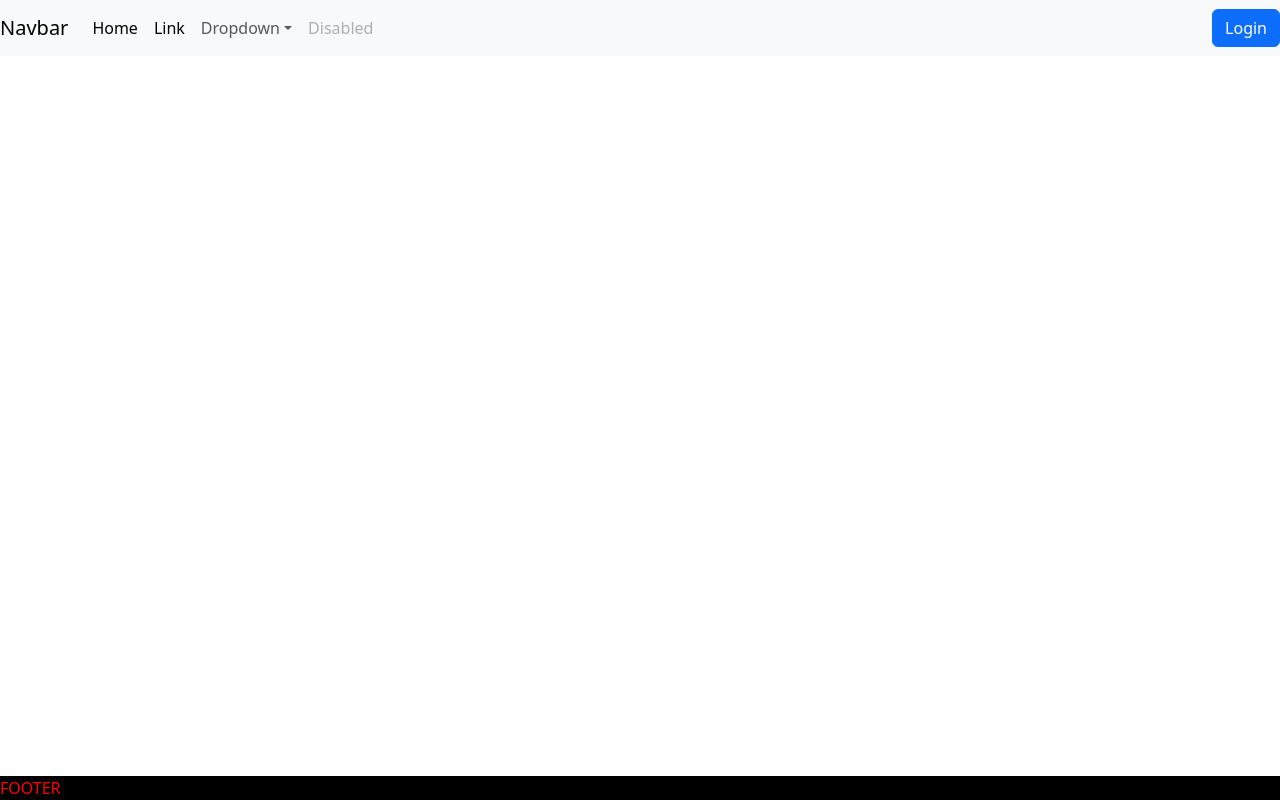
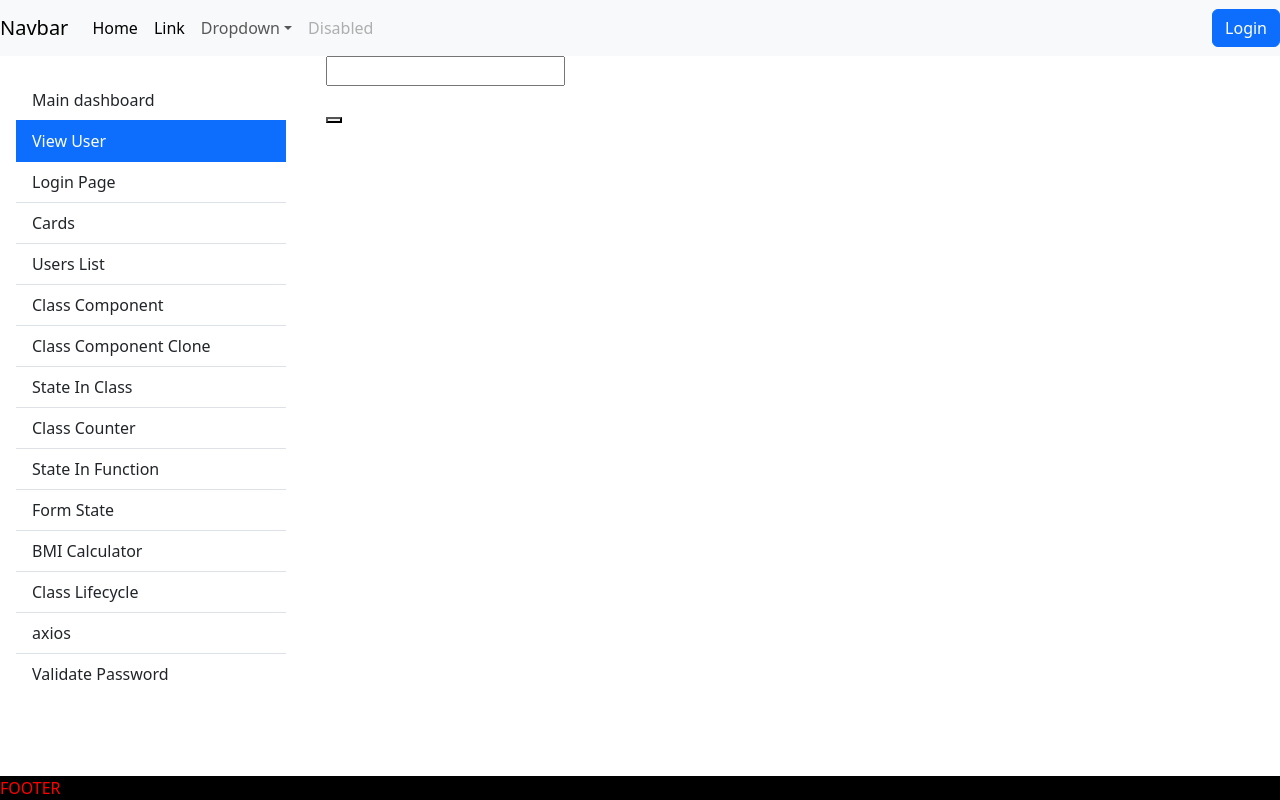
Before and after one commit to jincypjose/MyReact, a React (Create React App) app: page /drawer/validate in a window 1280 px wide. Built offline with nearby package versions, Linux system fonts and the light colour scheme.

Commit message:
added validate component and modified axios for POST

```diff
--- a/src/components/Axios/Axios.js
+++ b/src/components/Axios/Axios.js
@@ -1,8 +1,10 @@
  import React, {useEffect, useState} from "react"
  import axios from "axios"
+ const initial={name:"",email:""}
 
  export default function AxiosComponent(){
     const [users, setUsers] = useState([])
+    const[data,setData]=useState({name:"",email:""})
 
     useEffect(() => {
         fetchData()
@@ -18,16 +20,44 @@
             console.log(error)
         });
     }
+    const handleChange=(e)=>{
+       const names=e.target.name
+       const values=e.target.value
+        setData({...data,[names]:values})
+        console.log(data)
+    }
+
+    const dataSubmit=(e)=>{
+        e.preventDefault()
+        axios.post("https://jsonplaceholder.typicode.com/users",data)
+        .then((response) => {
+            console.log(response.data)
+            if(response.data!=""){
+                alert("data insert successfully")
+            }
+        })
+        .catch((error) => {
+            console.log(error)
+        });
+    }
 
     return (
         <>
-        <h3>this is how axios work</h3>
+        <h3>this is how axios work in GET Method</h3>
         {users.map(user =>(
             <ul key={user.name}>
                 <li >{user.name}</li>
                 <li >{user.address.city}</li>
             </ul>
         ))}
+         <h3>this is how axios work in POST Method</h3>
+         <form onSubmit={(e)=>dataSubmit(e)}>
+            <label>Name :</label>
+            <input type="text" name="name" onChange={(e)=>handleChange(e)} value={data.name}/><br/>
+            <label>Email :</label>
+            <input type="text" name="email" onChange={(e)=>handleChange(e)} value={data.email}/><br/>
+            <button>Submit</button>
+         </form>
         </>
     )
  }
--- a/src/components/drawer/Drawer.js
+++ b/src/components/drawer/Drawer.js
@@ -38,6 +38,8 @@ function Drawer() {
             <span>Class Lifecycle</span></Link>
             <Link to="/drawer/axios" className="list-group-item list-group-item-action py-2 ripple">
             <span>axios</span></Link>
+            <Link to="/drawer/validate" className="list-group-item list-group-item-action py-2 ripple">
+            <span>Validate Password</span></Link>
           </div>
         </div>
         <div className='col-md-9'>
--- a/src/components/navBar/NavBar.js
+++ b/src/components/navBar/NavBar.js
@@ -17,6 +17,7 @@ import BmiCalculator from '../BMICalculator/BmiCalculator';
 import ClassLifecycle from '../ClassLifecycle/ClassLifecycle';
 import { Axios } from 'axios';
 import AxiosComponent from '../Axios/Axios';
+import ValidatePassword from '../validate/validate';
 
 function NavBar() {
   return(
@@ -135,6 +136,7 @@ function NavBar() {
               <Route path='BmiCalculator' element={<BmiCalculator/>}></Route>
               <Route path='classLifecycle'element={<ClassLifecycle/>}></Route>
               <Route path='axios'element={<AxiosComponent/>}></Route>
+              <Route path='validate'element={<ValidatePassword/>}></Route>
             </Route>
             <Route path='signUp' element={<SignUp/>}></Route>
           </Routes>
--- /dev/null
+++ b/src/components/validate/validate.js
@@ -0,0 +1,48 @@
+import React, { useState } from "react"
+
+export default function ValidatePassword(){
+    const [password, setPassword] = useState({password:''})
+    const [passwordMessage, setPasswordMessage] = useState()
+    const [passwordMessageColor, setPasswordMessageColor] = useState({color:'', backgroundColor:'',})
+
+    let a=""
+    // const b = 9
+    // const c = 7
+    const b = 9
+    const c = 7
+
+    const clikChange = () => {
+         a = b + c;
+    }
+
+    const onChangeMessage = (e) => {
+        const passwordName = e.target.name
+        const passwordValue = e.target.value;
+        setPassword({...password, [passwordName]: passwordValue})
+        console.log(password)
+        if(password.password.length + 1 <5){
+            setPasswordMessage("The password is not strong")
+            setPasswordMessageColor({color:'#FF0000', backgroundColor:'black',})
+        } else if(password.password.length + 1 == 5){
+            setPasswordMessage("The password is OK")
+            setPasswordMessageColor({color:'#008000', backgroundColor:'black',})
+        } else if(password.password.length >= 5 && password.password.length <= 10) {
+            setPasswordMessage("The password is GOOD")
+            setPasswordMessageColor({color:'#FFA500', backgroundColor:'black',})
+        } else {
+            setPasswordMessage('')
+            setPasswordMessageColor({color:'black', backgroundColor:'black',})
+        }
+    }
+
+    //red #FF0000 green #008000 orange #FFA500
+
+    return (
+        <>
+        {a}
+        <input type="password" id="" className="" name="password" onKeyUp={(e)=>onChangeMessage(e)} ></input>
+        <p style={passwordMessageColor}>{passwordMessage}</p>
+        <button onClick={(e)=>clikChange(e)}></button>
+        </>
+    )
+}
```
